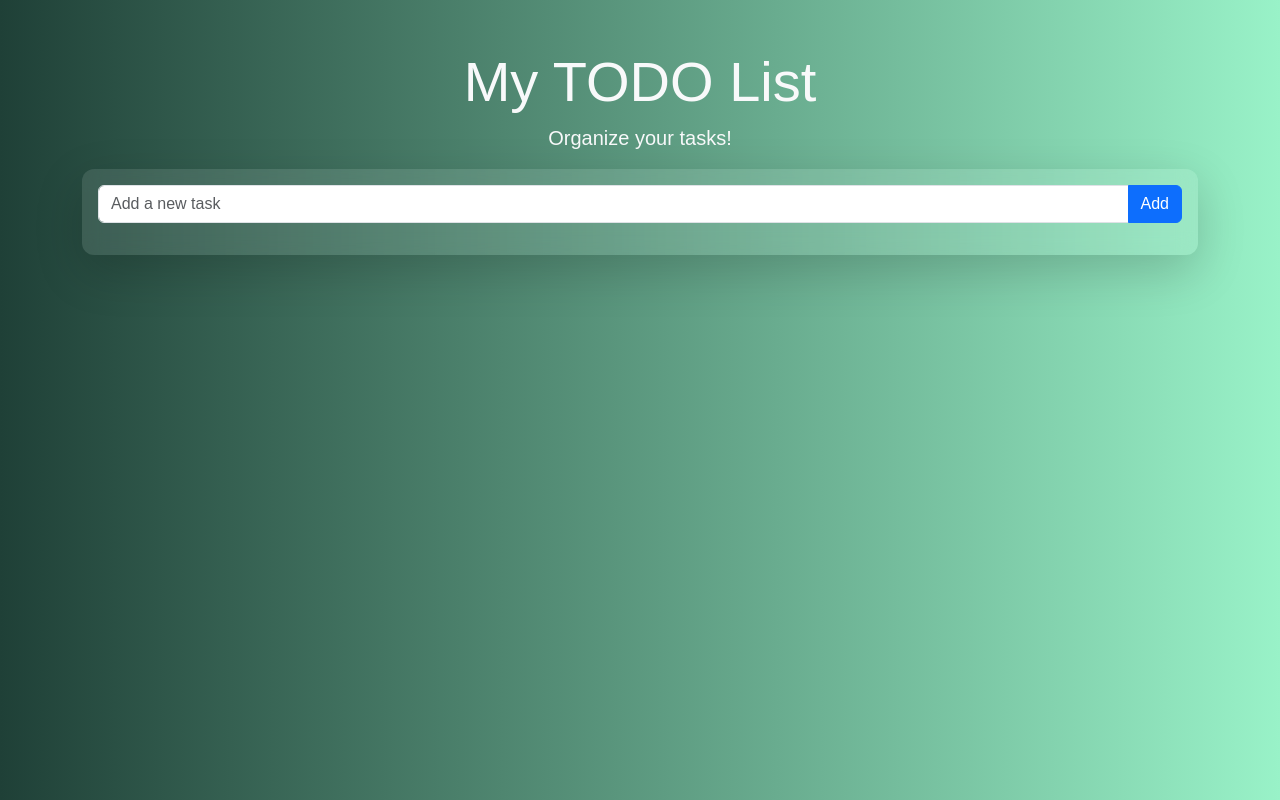
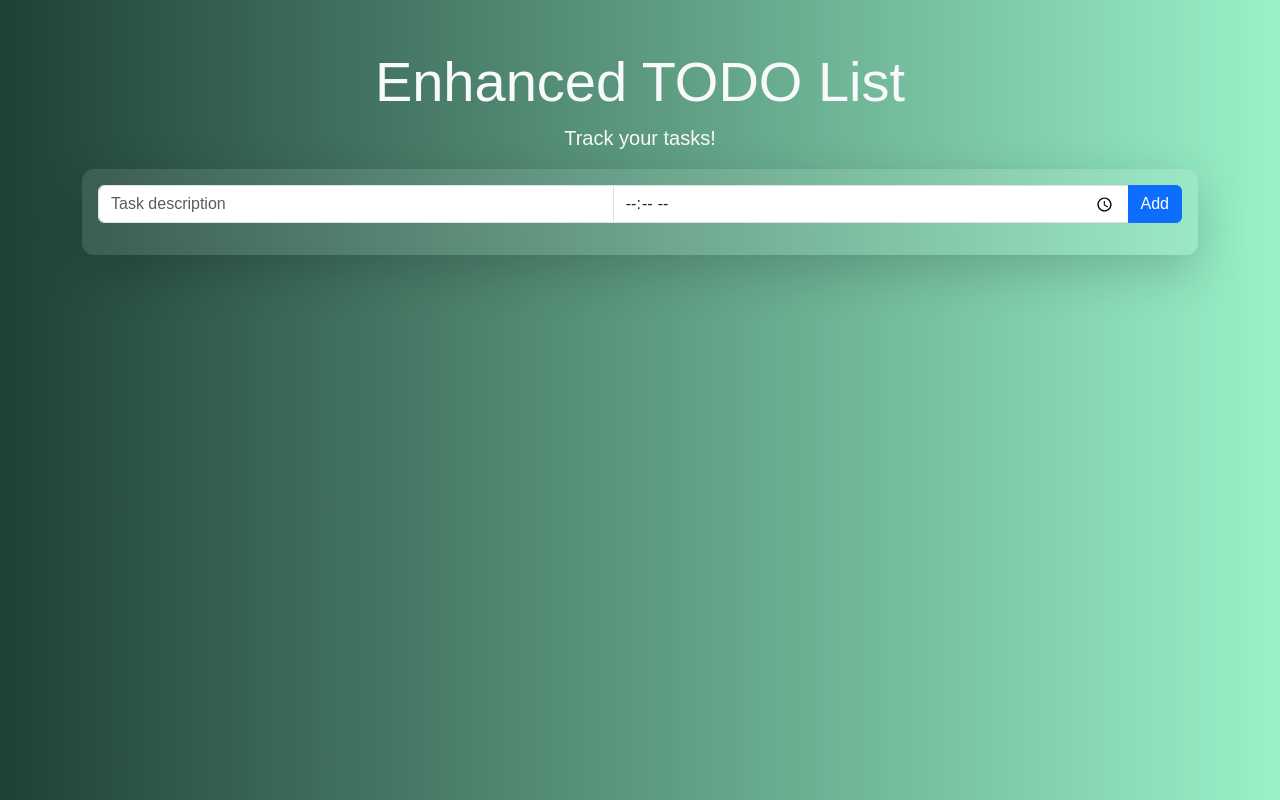
Before and after one commit to TKJ111/Issues-Kanban, a plain HTML site: page index.html in a window 1280 px wide. Drawn offline with nearby package versions, Linux system fonts and the light colour scheme.

Commit message:
Update index.html

```diff
--- a/index.html
+++ b/index.html
@@ -10,13 +10,14 @@
 <body>
   <div class="container py-5">
     <div class="text-center">
-      <h1 class="display-4 text-light">My TODO List</h1>
-      <p class="text-light lead">Organize your tasks!</p>
+      <h1 class="display-4 text-light">Enhanced TODO List</h1>
+      <p class="text-light lead">Track your tasks!</p>
     </div>
     <div class="card shadow-lg">
       <div class="card-body">
         <div class="input-group mb-3">
-          <input id="todo-input" type="text" class="form-control" placeholder="Add a new task">
+          <input id="todo-input" type="text" class="form-control" placeholder="Task description">
+          <input id="todo-time" type="time" class="form-control" placeholder="Time">
           <button id="add-todo" class="btn btn-primary">Add</button>
         </div>
         <ul id="todo-list" class="list-group">
@@ -25,6 +26,6 @@
       </div>
     </div>
   </div>
-  <script src="scripts.js"></script>
+  <script src="script.js"></script>
 </body>
 </html>
```
